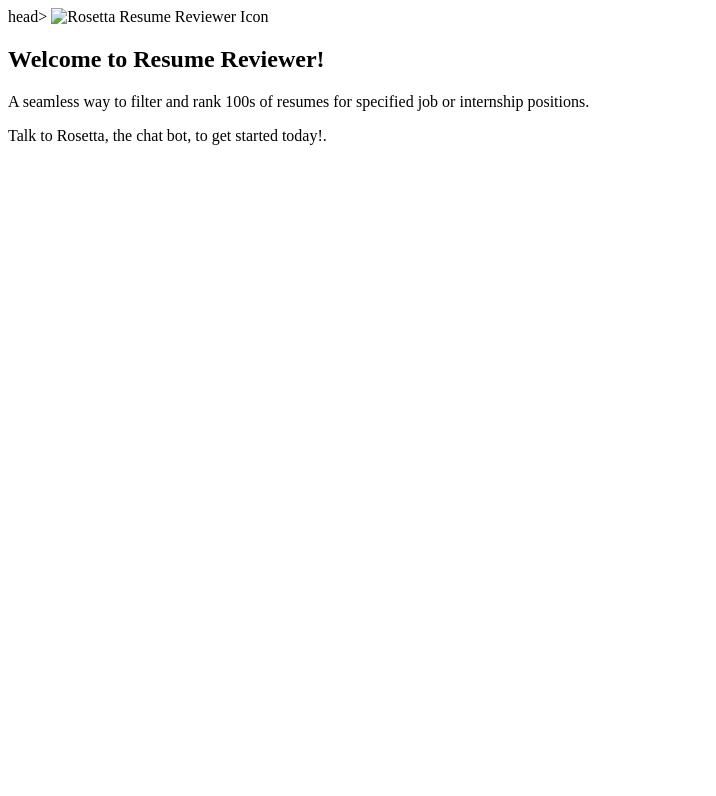
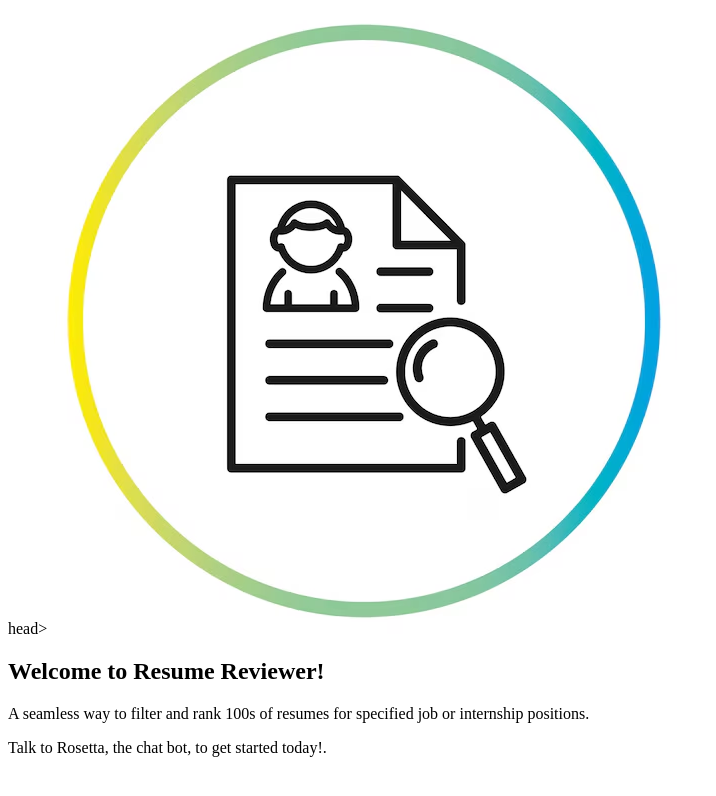
Before and after one commit to annaposlednik/DLmidterm, a plain HTML site: page ResumeReviewer.html in a window 1280 px wide. Shown: the whole page, without its empty margins (0-716 px from the left). Drawn offline with Linux system fonts and the light colour scheme.

Commit message:
Fix image source extension in ResumeReviewer.html

```diff
--- a/ResumeReviewer.html
+++ b/ResumeReviewer.html
@@ -1,7 +1,7 @@
 head>
   <title>Rosetta Resume Reviewer</title>
 </head>
-<img src="/images/resumeicon.jpeg" alt="Rosetta Resume Reviewer Icon">
+<img src="/images/resumeicon.jpg" alt="Rosetta Resume Reviewer Icon">
 <body>
     <h2>Welcome to Resume Reviewer!  </h2>
     <p>A seamless way to filter and rank 100s of resumes for specified job or internship positions.</p>
```
